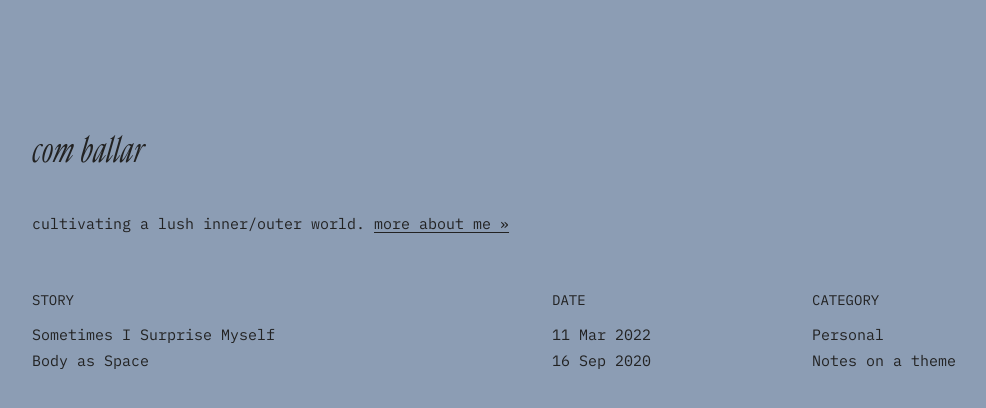
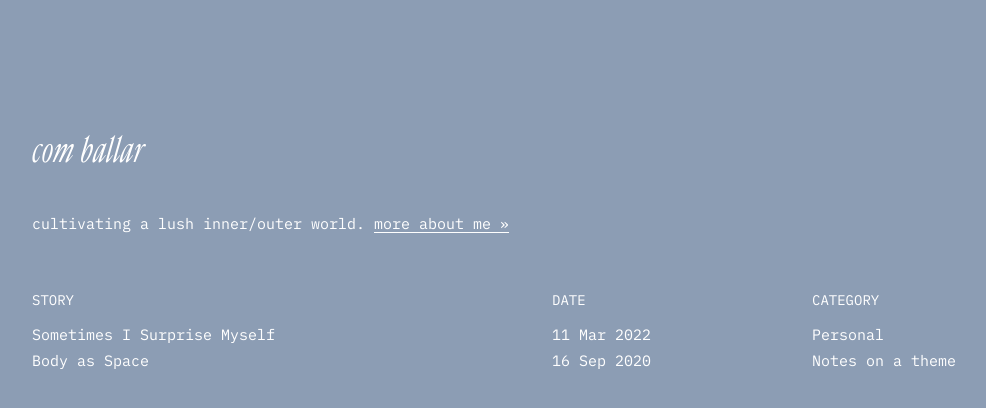
Before and after one commit to comballar/comballar.github.io, a Jekyll site: the page built from index.html, in a window 1280 px wide. Shown: the top 408 px of the page, without its empty margins (88-1074 px from the left). Built offline with Jekyll 4.4.1, drawn with Linux system fonts in a browser that asks for light colours.

Commit message:
Update base.scss

```diff
--- a/_sass/base.scss
+++ b/_sass/base.scss
@@ -17,7 +17,7 @@ $font__line-height: 1.75;
 }
 
 // colors
-$color__black:      #222222;
+$color__black:      #FFFFFF;
 $color__gray:       #CCD3D5;
 $color__beige:      #8C9DB4;
 $color__yellow:     #FAF7F2;
```
